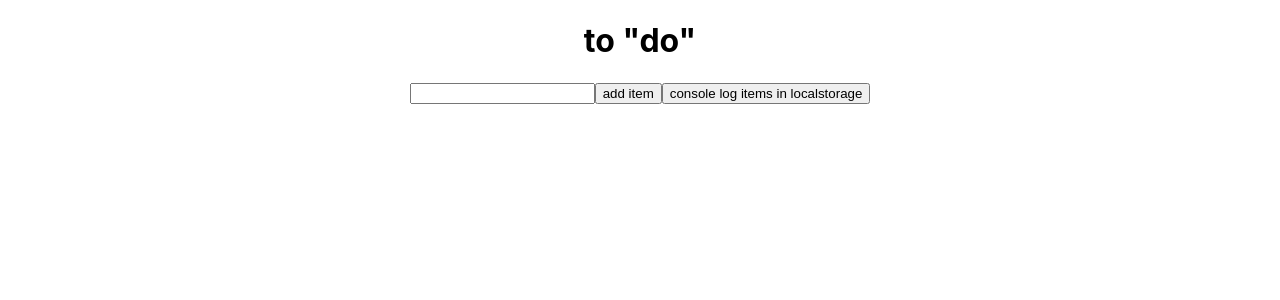
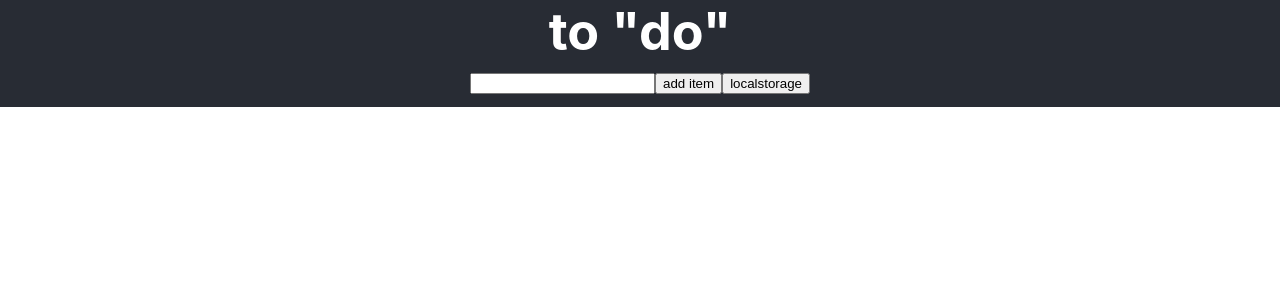
Before and after one commit to ivanwo/reactToDo, a React (Create React App) app: page / in a window 1280 px wide. Shown: the top 300 px of the page. Built offline with nearby package versions, Linux system fonts and the light colour scheme.

Commit message:
styling and fixes

```diff
--- a/src/App.css
+++ b/src/App.css
@@ -2,20 +2,10 @@
   text-align: center;
 }
 
-.App-logo {
-  height: 40vmin;
-  pointer-events: none;
-}
-
-@media (prefers-reduced-motion: no-preference) {
-  .App-logo {
-    animation: App-logo-spin infinite 20s linear;
-  }
-}
-
 .App-header {
   background-color: #282c34;
-  min-height: 100vh;
+  min-height: 50px;
+  margin: 0;
   display: flex;
   flex-direction: column;
   align-items: center;
@@ -23,16 +13,22 @@
   font-size: calc(10px + 2vmin);
   color: white;
 }
-
-.App-link {
-  color: #61dafb;
+.App-header h1 {
+  margin: 0;
 }
-
-@keyframes App-logo-spin {
-  from {
-    transform: rotate(0deg);
-  }
-  to {
-    transform: rotate(360deg);
-  }
+.inputBar {
+  margin-bottom: 0.5em;
 }
+article {
+  /* border: 1px solid blue; */
+}
+article p {
+  margin: 0;
+}
+.todoHolder {
+  margin: 0 auto;
+  max-width: 50vw;
+  border-left: 3px solid;
+  border-right: 3px solid;
+  border-color: #282c34;
+}
--- a/src/App.js
+++ b/src/App.js
@@ -13,15 +13,19 @@ function App() {
   const inputValue = event => {
     const newValue = event.target.value;
     setInput(newValue);
-    console.log(newValue);
+    // console.log(newValue);
   };
 
   const addToList = event => {
     // setList([...list, input]);
+    if (input === "") {
+      alert("please supply a to-do item");
+    } else {
       localStorage.setItem("todoItems", JSON.stringify([...list, input]));
       setList(JSON.parse(localStorage.getItem("todoItems")));
       console.log(list);
       fetchLocalStorage();
+    }
   };
   const fetchLocalStorage = _ => {
     console.log(localStorage.getItem("todoItems"));
@@ -30,7 +34,7 @@ function App() {
   const removeFromList = id => {
     console.log(`delete #${id} from my precious list (${list[id]})`);
     let tempList = [...list];
-    tempList.splice(list[id], 1);
+    tempList.splice(id, 1);
     localStorage.setItem("todoItems", JSON.stringify(tempList));
     fetchLocalStorage();
     setList([...JSON.parse(localStorage.getItem("todoItems"))]);
@@ -64,13 +68,16 @@ function App() {
   // fetchLocalStorage();
   return (
     <div className="App">
+      <div className="App-header">
         <h1>to "do"</h1>
+        <div className="inputBar">
           <input onChange={inputValue} value={input}></input>
           <button onClick={addToList}>add item</button>
-      <button onClick={fetchLocalStorage}>
-        console log items in localstorage
-      </button>
+          <button onClick={fetchLocalStorage}>localstorage</button>
+        </div>
+      </div>
       {/* map provides index for everything, you MUST include 'key' on individual items */}
+      <section className="todoHolder">
         {list.map((listItem, index) => (
           <ListMeister
             key={index}
@@ -79,6 +86,7 @@ function App() {
             remove={removeFromList}
           />
         ))}
+      </section>
     </div>
   );
 }
```
Lines whose indentation alone changed are shown as unchanged.
